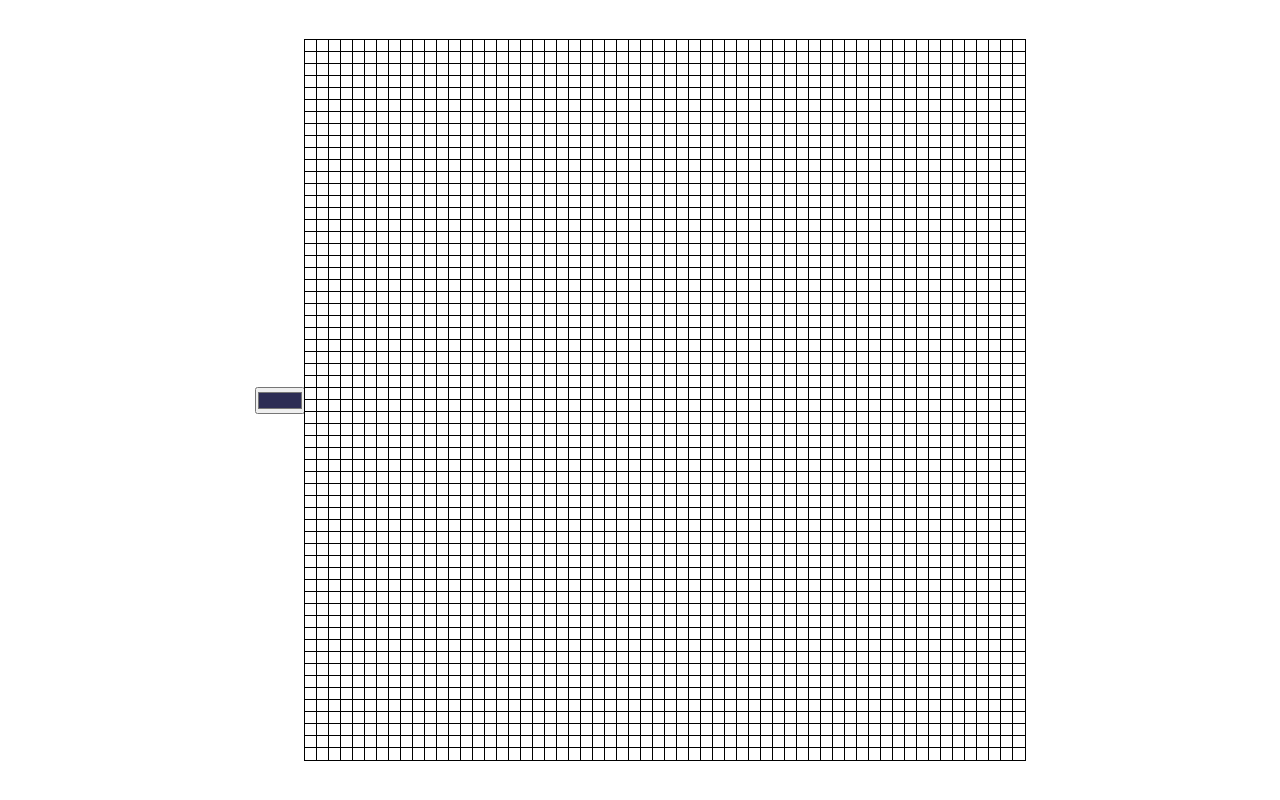
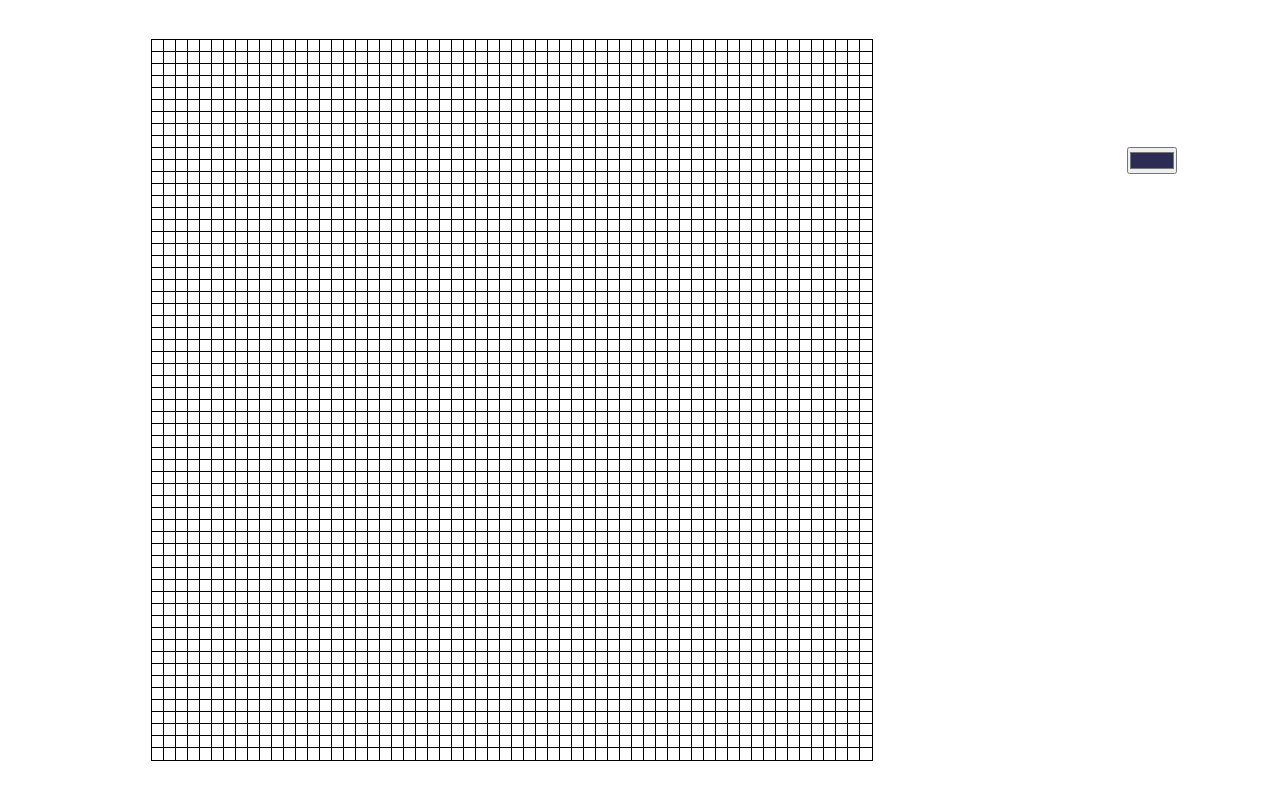
Before and after one commit to Ivanf1/pixel-art-editor, a React (Create React App) app: page / in a window 1280 px wide. Built offline with nearby package versions, Linux system fonts and the light colour scheme; the HTML template or start-up script is replaced by a standard one.

Commit message:
feat: better layout

```diff
--- a/src/App.js
+++ b/src/App.js
@@ -17,7 +17,14 @@ function App() {
   const classes = useStyles();
 
   const colorSwatch = useMemo(
-    () => [...new Set(cells.filter((cell) => cell !== blankCell).map((cell) => cell.color))],
+    () => [
+      ...new Set(
+        cells
+          .filter((cell) => cell !== blankCell)
+          .map((cell) => cell.color)
+          .slice(-12)
+      ),
+    ],
     [cells]
   );
 
--- a/src/App.styles.js
+++ b/src/App.styles.js
@@ -2,14 +2,21 @@ import { createUseStyles } from "react-jss";
 
 const useStyles = createUseStyles({
   app: {
-    display: "flex",
+    display: "grid",
     width: "100%",
     height: "100%",
-    justifyContent: "center",
-    alignItems: "center",
+    gridTemplateColumns: "80% 20%",
+    gridTemplateRows: "40px 30% 100px 5% 1fr 40px",
   },
   colorSwatchContainer: {
+    placeSelf: "start",
     display: "flex",
+    flexWrap: "wrap",
+    alignItems: "start",
+    gridColumnStart: 2,
+    gridColumnEnd: 2,
+    gridRowStart: 3,
+    gridRowEnd: 3,
   },
   colorSwatch: {
     margin: "0.5rem",
--- a/src/components/ColorPicker.js
+++ b/src/components/ColorPicker.js
@@ -1,8 +1,19 @@
+import useStyles from "./ColorPicker.styles";
+
 const ColorPicker = ({ currentColor, onSetColor }) => {
+  const classes = useStyles();
+
   const colorChange = (e) => {
     onSetColor(e.target.value);
   };
-  return <input type="color" value={currentColor} onChange={colorChange} />;
+  return (
+    <input
+      className={classes.colorPicker}
+      type="color"
+      value={currentColor}
+      onChange={colorChange}
+    />
+  );
 };
 
 export default ColorPicker;
--- /dev/null
+++ b/src/components/ColorPicker.styles.js
@@ -0,0 +1,14 @@
+import { createUseStyles } from "react-jss";
+
+const useStyles = createUseStyles({
+  colorPicker: {
+    alignSelf: "center",
+    justifySelf: "center",
+    gridColumnStart: 2,
+    gridColumnEnd: 2,
+    gridRowStart: 2,
+    gridRowEnd: 2,
+  },
+});
+
+export default useStyles;
--- a/src/components/Grid.styles.js
+++ b/src/components/Grid.styles.js
@@ -5,9 +5,13 @@ const useStyles = createUseStyles({
     display: "grid",
     gridTemplateRows: "repeat(60, 1fr)",
     gridTemplateColumns: "repeat(60, 1fr)",
+    gridColumnStart: 1,
+    gridColumnEnd: 1,
+    gridRowStart: 2,
+    gridRowEnd: "span 4",
     width: "90vh",
     height: "90vh",
-    // outline: "1px solid black",
+    placeSelf: "center",
   },
   cell: {
     cursor: "pointer",
```
